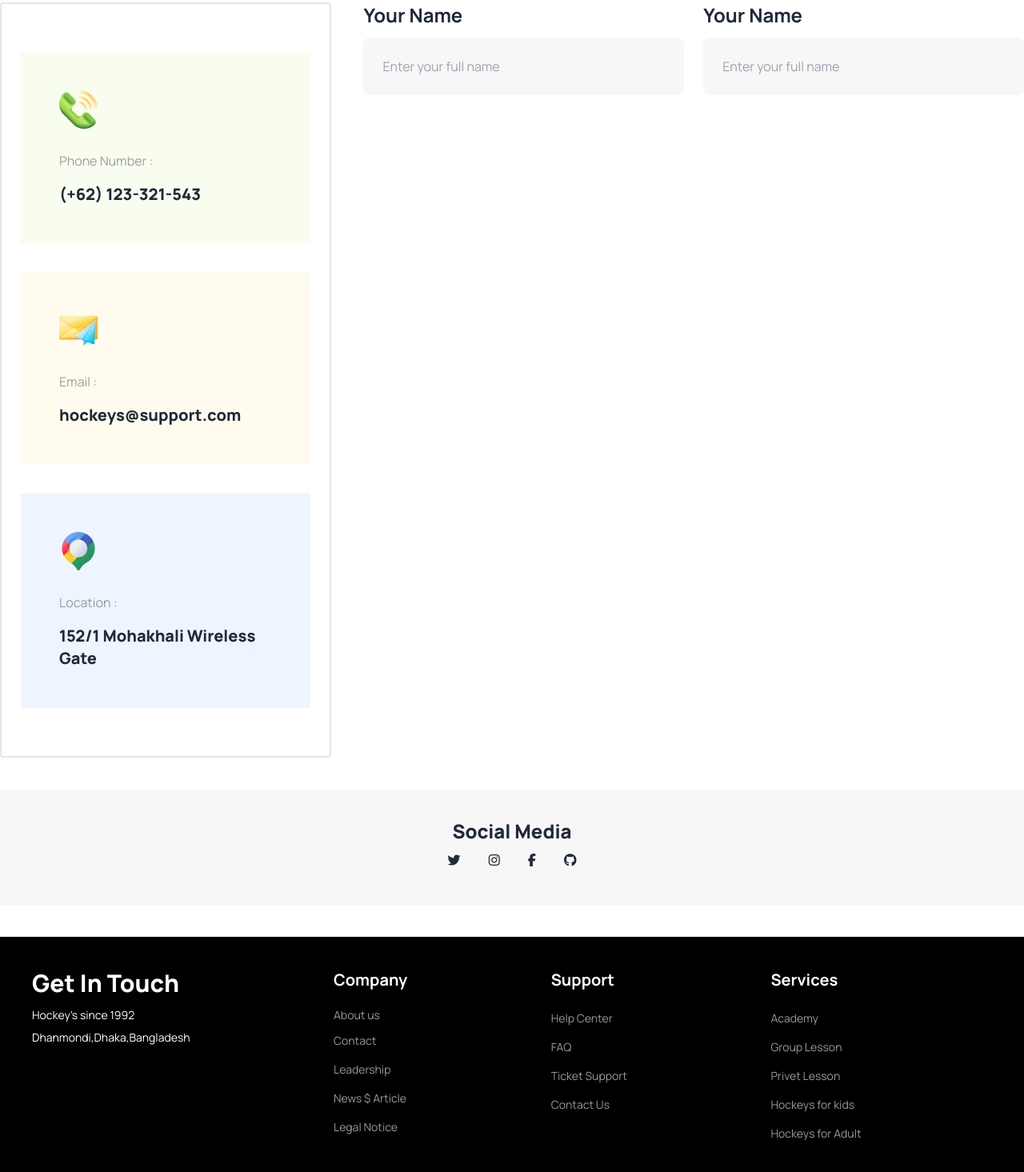
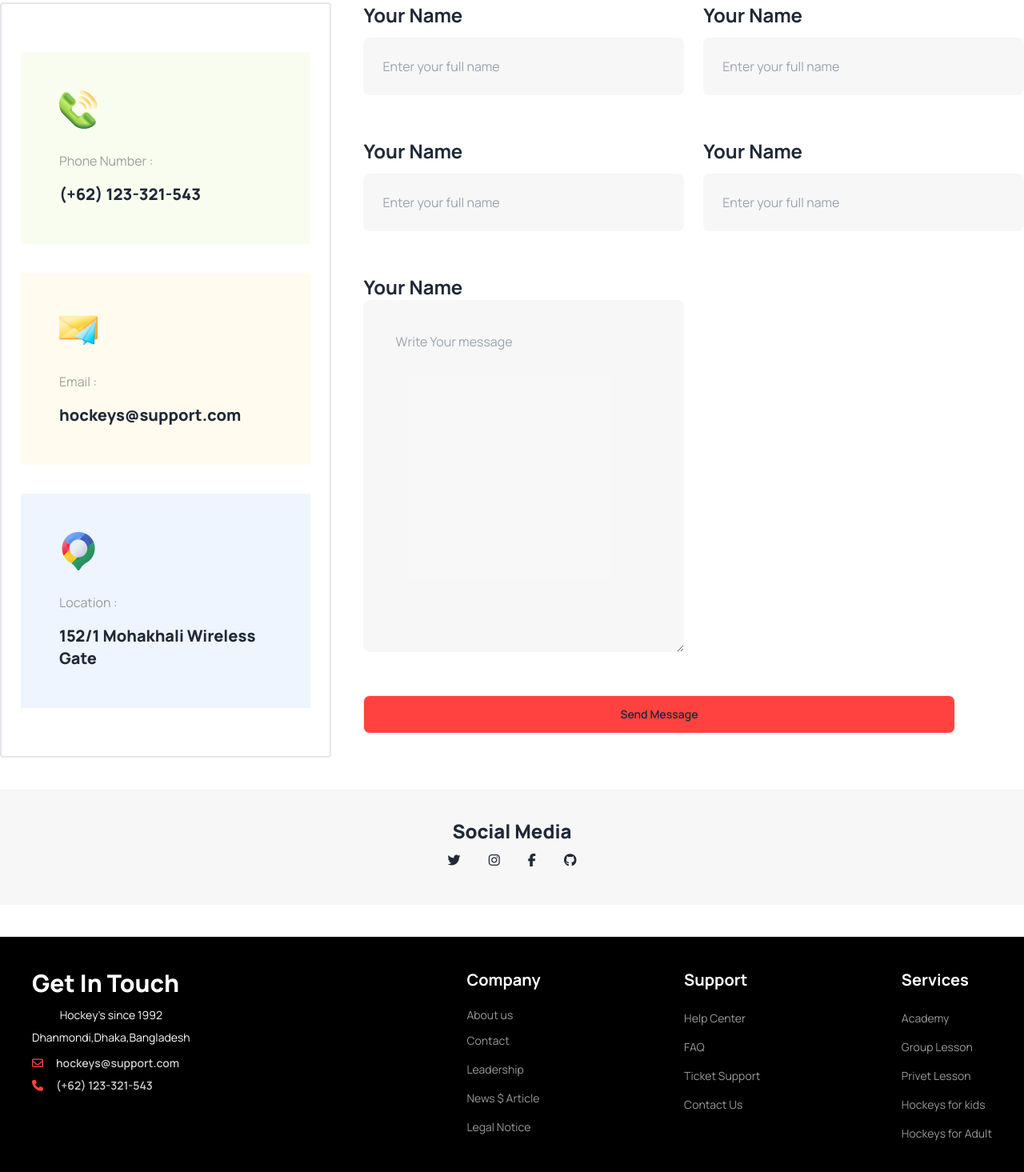
Before and after one commit to Fahim-WD/PH-assignment-3, a plain HTML site: page index.html in a window 1280 px wide. Shown: the part 4102-5567 px from the top of the page at 80% size. Drawn offline with nearby package versions, Linux system fonts and the light colour scheme.

Commit message:
sms form added

```diff
--- a/index.html
+++ b/index.html
@@ -200,7 +200,7 @@
               <p class="text-[#13131899]">Click the button to watch on Jetflix app.</p>
               <div class="flex">
                 <h5 class="text-primary-clr font-bold">price-$22.00</h5>
-                <i class="flex pl-4"><img src="Images/cart.svg" alt="">Delivery Fee : Free</i>
+                <i class="flex pl-4"><img  src="Images/cart.svg" alt="">Delivery Fee : Free</i>
               </div>
             </div>
           </div>
@@ -416,11 +416,26 @@
                       <input type="text"   placeholder="Enter your full name"
                       class="bg-[#13131808] p-6 rounded-lg outline-none mt-3">
                     </div>
+                    <div class="flex col-1 flex-col">
+                      <label for="name" class="text-2xl font-bold">Your Name</label>
+                      <input type="text"   placeholder="Enter your full name"
+                      class="bg-[#13131808] px-6 py-6 rounded-lg outline-none mt-3">
+                    </div>
 
+                    <div class="flex  flex-col">
+                      <label for="name" class="text-2xl font-bold">Your Name</label>
+                      <input type="text"   placeholder="Enter your full name"
+                      class="bg-[#13131808] p-6 rounded-lg outline-none mt-3">
+                    </div>
 
+                    <div class="flex flex-col lg:w-full">
+                      <label for="name" class="text-2xl font-bold">Your Name</label>
+                      <textarea name="sms"  cols="30" rows="15" placeholder="Write Your message"
+                      class="bg-[#13131808] p-10 rounded-lg outline-none "></textarea>
+                    </div>
+                    <div class="lg:col-span-2"><button class="btn bg-primary-clr px-80">Send Message</button></div>
                      </div>
          </div>
-
 
      <!-- social  media -->
     <div class="my-10 text-center bg-[#13131808] py-9 leading-10">
@@ -433,13 +448,16 @@
     </div>
 </section>
 <!-- footer start -->
-<footer class="footer p-10 bg-black text-base-content text-white grid">
-    <aside>
+<footer class=" p-10 bg-black text-base-content text-white grid">
+    <div class="footer container mx-auto grid grid-cols-2 gap-10 lg:grid-cols-4">
+      <div class="col-span-2 lg:col-span-2 justify-center text-center ">
         <h1 class="text-3xl font-extrabold">Get In Touch</h1>
         <p class="leading-7">Hockey’s since 1992<br/>Dhanmondi,Dhaka,Bangladesh</p>
-    </aside>
+        <p class="text-[#ffffffcc] font-semibold "><i class="fa-regular fa-envelope text-primary-clr mr-4"></i>hockeys@support.com</p>
+        <p class="text-[#ffffffcc] font-semibold "><i class="fa-solid fa-phone text-primary-clr mr-4"></i>(+62) 123-321-543</p>
+      </div>
 
-    <nav>
+      <nav class="col-span-1">
           <header class="text-white text-xl font-bold">Company</header>
           <a class="text-[#ffffff99] leading-7r mt-3">About us</a>
           <a class="text-[#ffffff99] leading-7 ">Contact</a>
@@ -456,7 +474,7 @@
         <a class="text-[#ffffff99] leading-7">Contact Us</a>
       </nav>
 
-    <nav>
+      <nav >
           <header class="text-white text-xl font-bold">Services</header>
           <a class="text-[#ffffff99] leading-7 mt-3">Academy</a>
           <a class="text-[#ffffff99] leading-7">Group Lesson</a>
@@ -464,6 +482,7 @@
           <a class="text-[#ffffff99] leading-7">Hockeys for kids</a>
           <a class="text-[#ffffff99] leading-7">Hockeys for Adult</a>
         </nav>
+    </div>
   </footer>
 </body>
 </html>
```
Lines whose indentation alone changed are shown as unchanged.
